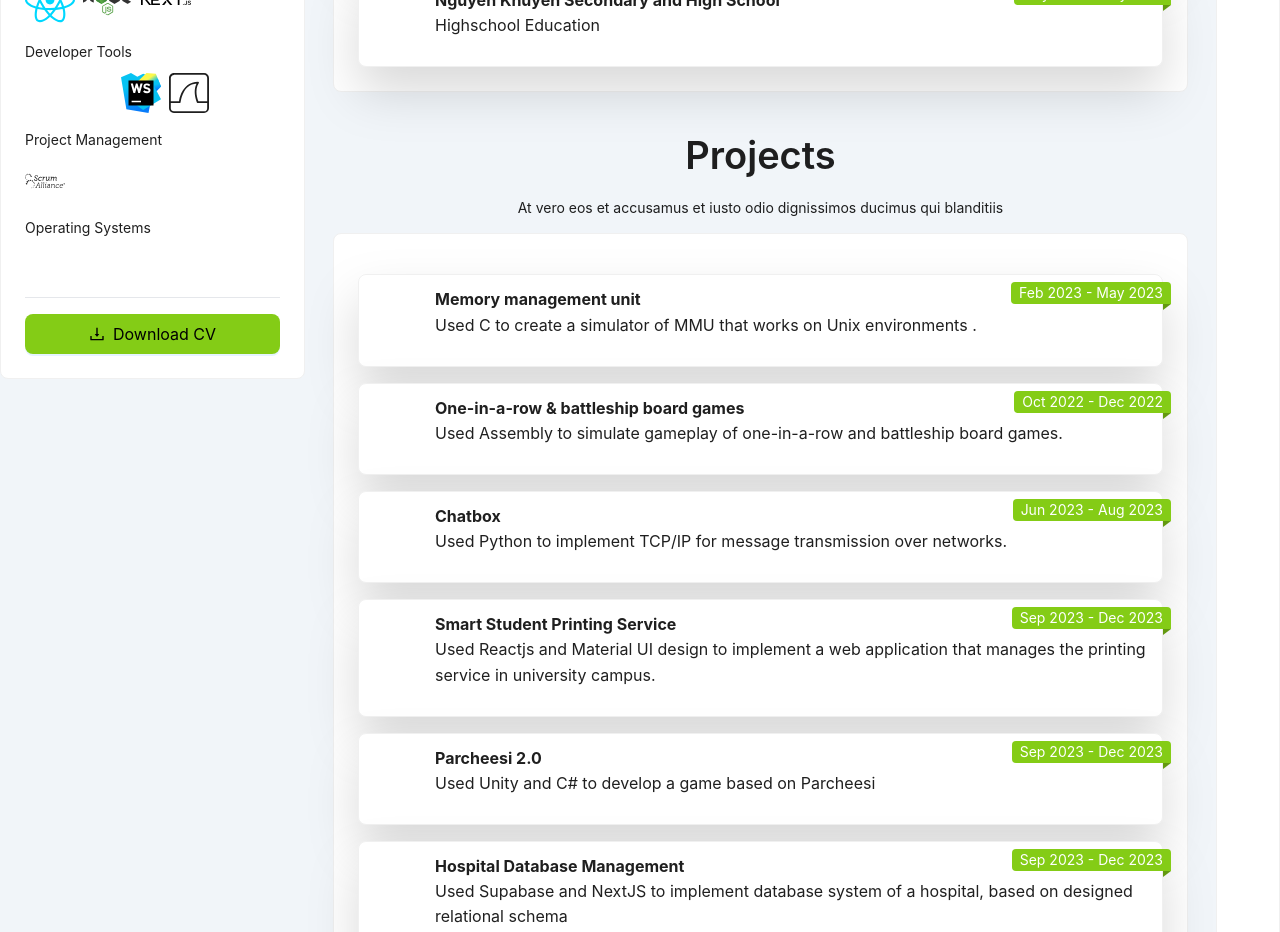
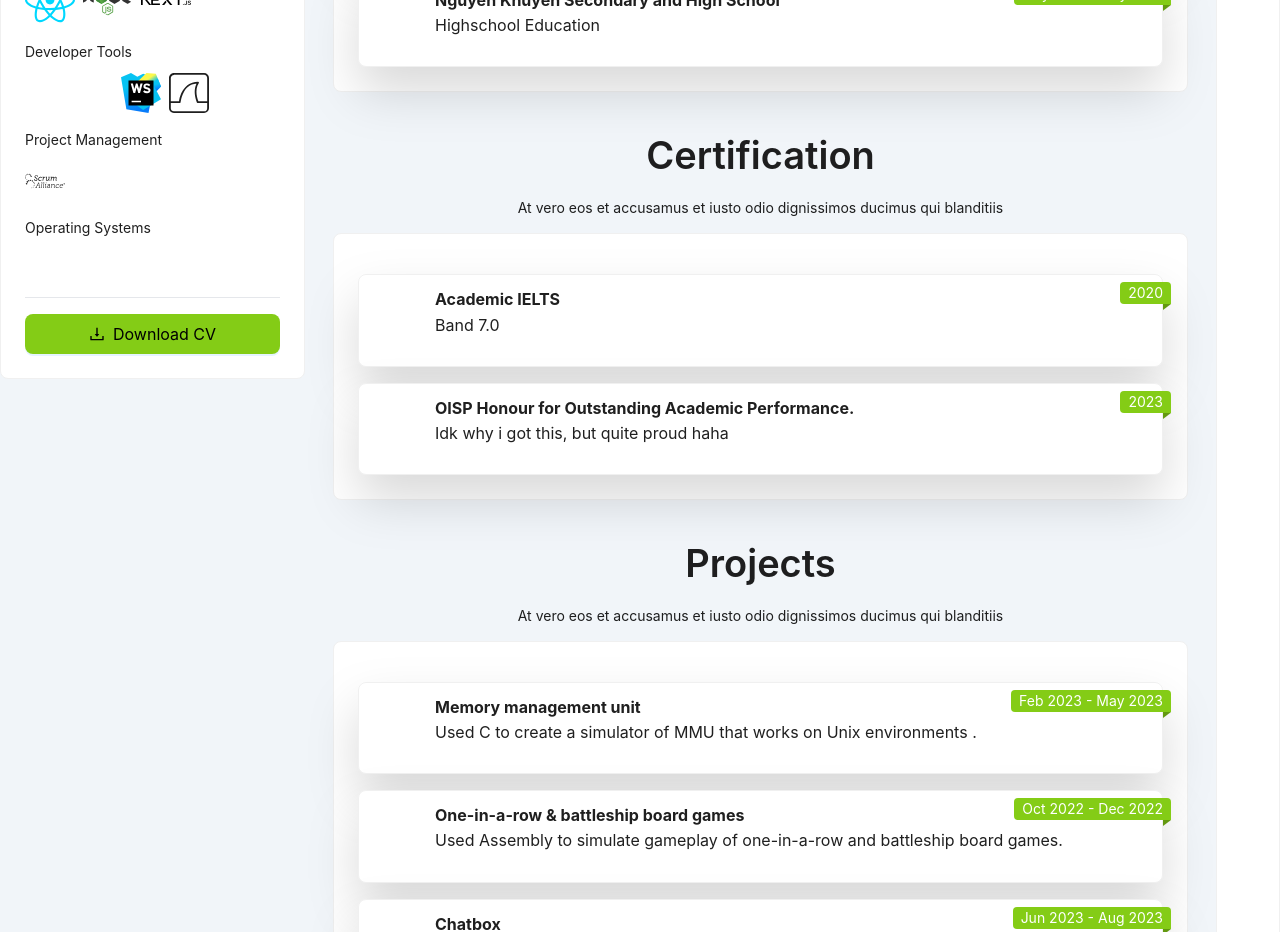
Before and after one commit to strayByte2022/linh-resume, a Next.js app: page /home in a window 1280 px wide. Shown: the part 900-1832 px from the top of the page. Built offline with nearby package versions, Linux system fonts and the light colour scheme; some icons are missing.

Commit message:
feat(MainHome): add certification

```diff
--- a/src/components/home/MainHome.tsx
+++ b/src/components/home/MainHome.tsx
@@ -5,6 +5,7 @@ import EducationCard from './MainHome/EducationCard'
 import { BackTop, FloatButton, Typography } from 'antd'
 import { EducationIntro, QualificationIntro } from '../constants/IntroText'
 import QualificationCard from './MainHome/QualificationCard'
+import CertificationCard from './MainHome/CertificationCard'
 
 
 const MainHome = () => {
@@ -15,8 +16,12 @@ const MainHome = () => {
         <Typography.Title className='text-center mt-10'>Education</Typography.Title>
         <Typography.Paragraph className='text-center'>{EducationIntro}</Typography.Paragraph>
         <EducationCard/>
+        <Typography.Title className='text-center mt-10'>Certification</Typography.Title>
+        <Typography.Paragraph className='text-center'>{QualificationIntro}</Typography.Paragraph>
+        <CertificationCard/>
         <Typography.Title className='text-center mt-10'>Projects</Typography.Title>
         <Typography.Paragraph className='text-center'>{QualificationIntro}</Typography.Paragraph>
+
         <QualificationCard/>
     </div>
   )
--- /dev/null
+++ b/src/components/home/MainHome/CertificationCard.tsx
@@ -0,0 +1,15 @@
+import React from 'react'
+import CustomCard from './CustomCard'
+import { Card } from 'antd'
+
+const CertificationCard = () => {
+  return (
+    <Card className='grid'>
+        <CustomCard Title={'Academic IELTS'} Year={'2020'} Description={'Band 7.0'} />
+        <CustomCard Title={'OISP Honour for Outstanding Academic Performance.'} Year={'2023'} Description={'Idk why i got this, but quite proud haha'}></CustomCard>
+         </Card>
+
+  )
+}
+
+export default CertificationCard
```
